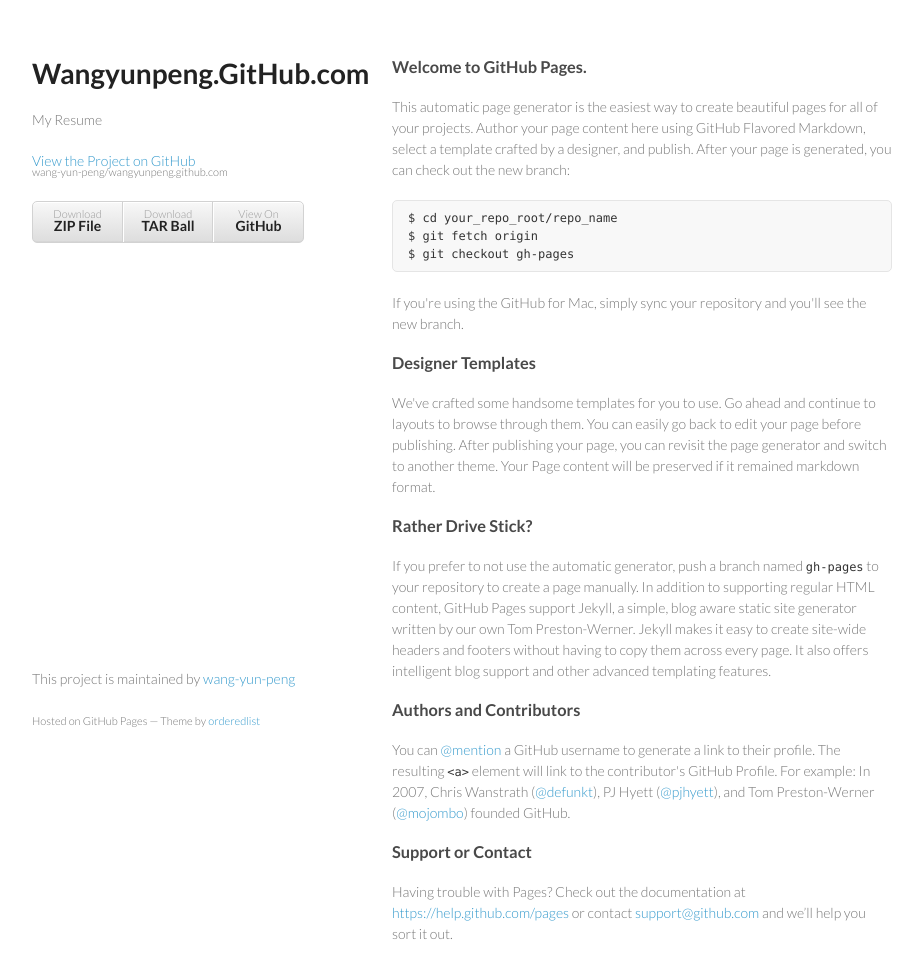
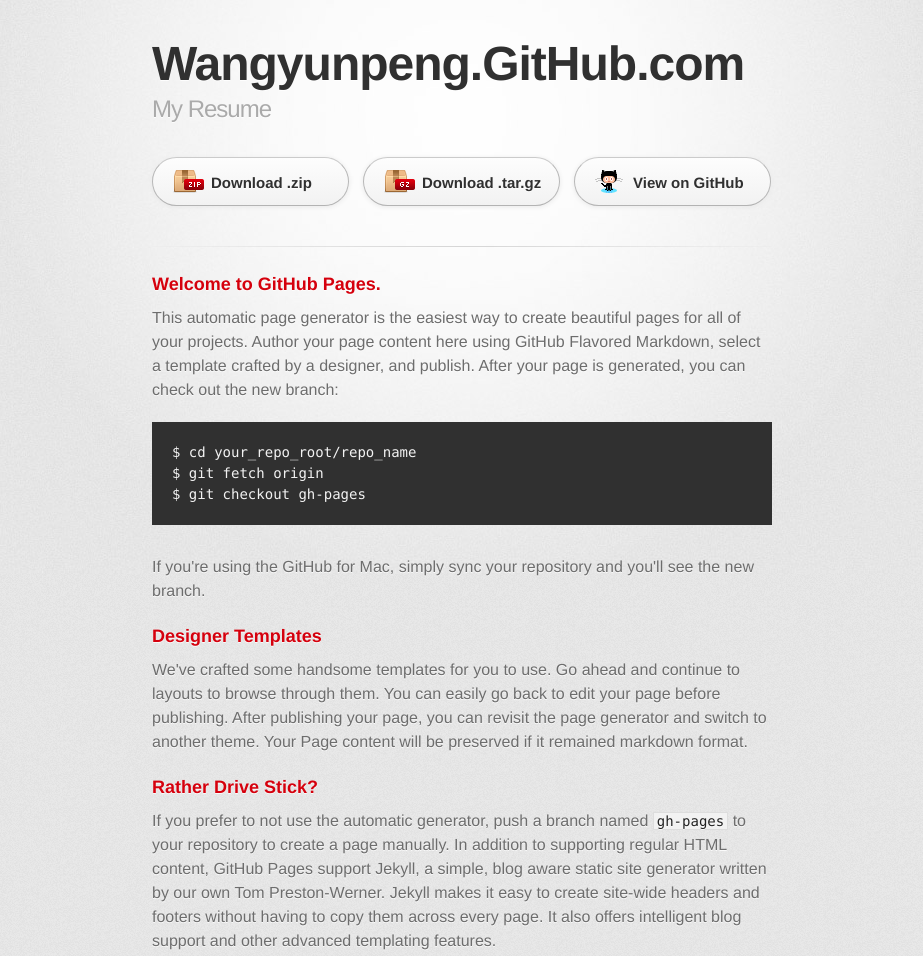
Before and after one commit to wang-yun-peng/wangyunpeng.github.com, a plain HTML site: page index.html in a window 1280 px wide. Shown: the top 956 px of the page, without its empty margins (178-1101 px from the left). Drawn offline with Linux system fonts and the light colour scheme; a web font is replaced by a local one.

```diff
--- a/index.html
+++ b/index.html
@@ -1,33 +1,36 @@
-<!doctype html>
+<!DOCTYPE html>
 <html>
   <head>
-    <meta charset="utf-8">
+    <meta charset='utf-8'>
     <meta http-equiv="X-UA-Compatible" content="chrome=1">
-    <title>Wangyunpeng.GitHub.com by wang-yun-peng</title>
-
-    <link rel="stylesheet" href="stylesheets/styles.css">
-    <link rel="stylesheet" href="stylesheets/pygment_trac.css">
-    <meta name="viewport" content="width=device-width, initial-scale=1, user-scalable=no">
+    <link href='https://fonts.googleapis.com/css?family=Chivo:900' rel='stylesheet' type='text/css'>
+    <link rel="stylesheet" type="text/css" href="stylesheets/stylesheet.css" media="screen">
+    <link rel="stylesheet" type="text/css" href="stylesheets/pygment_trac.css" media="screen">
+    <link rel="stylesheet" type="text/css" href="stylesheets/print.css" media="print">
     <!--[if lt IE 9]>
     <script src="//html5shiv.googlecode.com/svn/trunk/html5.js"></script>
     <![endif]-->
+    <title>Wangyunpeng.GitHub.com by wang-yun-peng</title>
   </head>
+
   <body>
-    <div class="wrapper">
+    <div id="container">
+      <div class="inner">
+
         <header>
           <h1>Wangyunpeng.GitHub.com</h1>
-        <p>My Resume</p>
+          <h2>My Resume</h2>
+        </header>
 
-        <p class="view"><a href="https://github.com/wang-yun-peng/wangyunpeng.github.com">View the Project on GitHub <small>wang-yun-peng/wangyunpeng.github.com</small></a></p>
+        <section id="downloads" class="clearfix">
+          <a href="https://github.com/wang-yun-peng/wangyunpeng.github.com/zipball/master" id="download-zip" class="button"><span>Download .zip</span></a>
+          <a href="https://github.com/wang-yun-peng/wangyunpeng.github.com/tarball/master" id="download-tar-gz" class="button"><span>Download .tar.gz</span></a>
+          <a href="https://github.com/wang-yun-peng/wangyunpeng.github.com" id="view-on-github" class="button"><span>View on GitHub</span></a>
+        </section>
 
+        <hr>
 
-        <ul>
-          <li><a href="https://github.com/wang-yun-peng/wangyunpeng.github.com/zipball/master">Download <strong>ZIP File</strong></a></li>
-          <li><a href="https://github.com/wang-yun-peng/wangyunpeng.github.com/tarball/master">Download <strong>TAR Ball</strong></a></li>
-          <li><a href="https://github.com/wang-yun-peng/wangyunpeng.github.com">View On <strong>GitHub</strong></a></li>
-        </ul>
-      </header>
-      <section>
+        <section id="main_content">
           <h3>
 <a id="welcome-to-github-pages" class="anchor" href="#welcome-to-github-pages" aria-hidden="true"><span class="octicon octicon-link"></span></a>Welcome to GitHub Pages.</h3>
 
@@ -60,12 +63,14 @@ $ git checkout gh-pages
 
 <p>Having trouble with Pages? Check out the documentation at <a href="https://help.github.com/pages">https://help.github.com/pages</a> or contact <a href="mailto:support@github.com">support@github.com</a> and we’ll help you sort it out.</p>
         </section>
+
         <footer>
-        <p>This project is maintained by <a href="https://github.com/wang-yun-peng">wang-yun-peng</a></p>
-        <p><small>Hosted on GitHub Pages &mdash; Theme by <a href="https://github.com/orderedlist">orderedlist</a></small></p>
+          Wangyunpeng.GitHub.com is maintained by <a href="https://github.com/wang-yun-peng">wang-yun-peng</a><br>
+          This page was generated by <a href="https://pages.github.com">GitHub Pages</a>. Tactile theme by <a href="https://twitter.com/jasonlong">Jason Long</a>.
         </footer>
+
+
       </div>
-    <script src="javascripts/scale.fix.js"></script>
-
+    </div>
   </body>
 </html>
--- /dev/null
+++ b/javascripts/main.js
@@ -0,0 +1 @@
+console.log('This would be the main JS file.');
--- /dev/null
+++ b/stylesheets/print.css
@@ -0,0 +1,228 @@
+html, body, div, span, applet, object, iframe,
+h1, h2, h3, h4, h5, h6, p, blockquote, pre,
+a, abbr, acronym, address, big, cite, code,
+del, dfn, em, img, ins, kbd, q, s, samp,
+small, strike, strong, sub, sup, tt, var,
+b, u, i, center,
+dl, dt, dd, ol, ul, li,
+fieldset, form, label, legend,
+table, caption, tbody, tfoot, thead, tr, th, td,
+article, aside, canvas, details, embed,
+figure, figcaption, footer, header, hgroup,
+menu, nav, output, ruby, section, summary,
+time, mark, audio, video {
+  padding: 0;
+  margin: 0;
+  font: inherit;
+  font-size: 100%;
+  vertical-align: baseline;
+  border: 0;
+}
+/* HTML5 display-role reset for older browsers */
+article, aside, details, figcaption, figure,
+footer, header, hgroup, menu, nav, section {
+  display: block;
+}
+body {
+  line-height: 1;
+}
+ol, ul {
+  list-style: none;
+}
+blockquote, q {
+  quotes: none;
+}
+blockquote:before, blockquote:after,
+q:before, q:after {
+  content: '';
+  content: none;
+}
+table {
+  border-spacing: 0;
+  border-collapse: collapse;
+}
+body {
+  font-family: 'Helvetica Neue', Helvetica, Arial, serif;
+  font-size: 13px;
+  line-height: 1.5;
+  color: #000;
+}
+
+a {
+  font-weight: bold;
+  color: #d5000d;
+}
+
+header {
+  padding-top: 35px;
+  padding-bottom: 10px;
+}
+
+header h1 {
+  font-size: 48px;
+  font-weight: bold;
+  line-height: 1.2;
+  color: #303030;
+  letter-spacing: -1px;
+}
+
+header h2 {
+  font-size: 24px;
+  font-weight: normal;
+  line-height: 1.3;
+  color: #aaa;
+  letter-spacing: -1px;
+}
+#downloads {
+  display: none;
+}
+#main_content {
+  padding-top: 20px;
+}
+
+code, pre {
+  margin-bottom: 30px;
+  font-family: Monaco, "Bitstream Vera Sans Mono", "Lucida Console", Terminal;
+  font-size: 12px;
+  color: #222;
+}
+
+code {
+  padding: 0 3px;
+}
+
+pre {
+  padding: 20px;
+  overflow: auto;
+  border: solid 1px #ddd;
+}
+pre code {
+  padding: 0;
+}
+
+ul, ol, dl {
+  margin-bottom: 20px;
+}
+
+
+/* COMMON STYLES */
+
+table {
+  width: 100%;
+  border: 1px solid #ebebeb;
+}
+
+th {
+  font-weight: 500;
+}
+
+td {
+  font-weight: 300;
+  text-align: center;
+  border: 1px solid #ebebeb;
+}
+
+form {
+  padding: 20px;
+  background: #f2f2f2;
+
+}
+
+
+/* GENERAL ELEMENT TYPE STYLES */
+
+h1 {
+  font-size: 2.8em;
+}
+
+h2 {
+  margin-bottom: 8px;
+  font-size: 22px;
+  font-weight: bold;
+  color: #303030;
+}
+
+h3 {
+  margin-bottom: 8px;
+  font-size: 18px;
+  font-weight: bold;
+  color: #d5000d;
+}
+
+h4 {
+  font-size: 16px;
+  font-weight: bold;
+  color: #303030;
+}
+
+h5 {
+  font-size: 1em;
+  color: #303030;
+}
+
+h6 {
+  font-size: .8em;
+  color: #303030;
+}
+
+p {
+  margin-bottom: 20px;
+  font-weight: 300;
+}
+
+a {
+  text-decoration: none;
+}
+
+p a {
+  font-weight: 400;
+}
+
+blockquote {
+  padding: 0 0 0 30px;
+  margin-bottom: 20px;
+  font-size: 1.6em;
+  border-left: 10px solid #e9e9e9;
+}
+
+ul li {
+  list-style-position: inside;
+  list-style: disc;
+  padding-left: 20px;
+}
+
+ol li {
+  list-style-position: inside;
+  list-style: decimal;
+  padding-left: 3px;
+}
+
+dl dd {
+  font-style: italic;
+  font-weight: 100;
+}
+
+footer {
+  padding-top: 20px;
+  padding-bottom: 30px;
+  margin-top: 40px;
+  font-size: 13px;
+  color: #aaa;
+}
+
+footer a {
+  color: #666;
+}
+
+/* MISC */
+.clearfix:after {
+  display: block;
+  height: 0;
+  clear: both;
+  visibility: hidden;
+  content: '.';
+}
+
+.clearfix {display: inline-block;}
+* html .clearfix {height: 1%;}
+.clearfix {display: block;}
--- /dev/null
+++ b/stylesheets/stylesheet.css
@@ -0,0 +1,373 @@
+/* http://meyerweb.com/eric/tools/css/reset/
+   v2.0 | 20110126
+   License: none (public domain)
+*/
+html, body, div, span, applet, object, iframe,
+h1, h2, h3, h4, h5, h6, p, blockquote, pre,
+a, abbr, acronym, address, big, cite, code,
+del, dfn, em, img, ins, kbd, q, s, samp,
+small, strike, strong, sub, sup, tt, var,
+b, u, i, center,
+dl, dt, dd, ol, ul, li,
+fieldset, form, label, legend,
+table, caption, tbody, tfoot, thead, tr, th, td,
+article, aside, canvas, details, embed,
+figure, figcaption, footer, header, hgroup,
+menu, nav, output, ruby, section, summary,
+time, mark, audio, video {
+	padding: 0;
+	margin: 0;
+	font: inherit;
+	font-size: 100%;
+	vertical-align: baseline;
+	border: 0;
+}
+/* HTML5 display-role reset for older browsers */
+article, aside, details, figcaption, figure,
+footer, header, hgroup, menu, nav, section {
+	display: block;
+}
+body {
+	line-height: 1;
+}
+ol, ul {
+	list-style: none;
+}
+blockquote, q {
+	quotes: none;
+}
+blockquote:before, blockquote:after,
+q:before, q:after {
+	content: '';
+	content: none;
+}
+table {
+	border-spacing: 0;
+	border-collapse: collapse;
+}
+
+/* LAYOUT STYLES */
+body {
+  font-family: 'Helvetica Neue', Helvetica, Arial, serif;
+  font-size: 1em;
+  line-height: 1.5;
+  color: #6d6d6d;
+  text-shadow: 0 1px 0 rgba(255, 255, 255, 0.8);
+  background: #e7e7e7 url(../images/body-bg.png) 0 0 repeat;
+}
+
+a {
+  color: #d5000d;
+}
+a:hover {
+  color: #c5000c;
+}
+
+header {
+  padding-top: 35px;
+  padding-bottom: 25px;
+}
+
+header h1 {
+  font-family: 'Chivo', 'Helvetica Neue', Helvetica, Arial, serif;
+  font-size: 48px; font-weight: 900;
+  line-height: 1.2;
+  color: #303030;
+  letter-spacing: -1px;
+}
+
+header h2 {
+  font-size: 24px;
+  font-weight: normal;
+  line-height: 1.3;
+  color: #aaa;
+  letter-spacing: -1px;
+}
+
+#container {
+  min-height: 595px;
+  background: transparent url(../images/highlight-bg.jpg) 50% 0 no-repeat;
+}
+
+.inner {
+  width: 620px;
+  margin: 0 auto;
+}
+
+#container .inner img {
+  max-width: 100%;
+}
+
+#downloads {
+  margin-bottom: 40px;
+}
+
+a.button {
+  display: block;
+  float: left;
+  width: 179px;
+  padding: 12px 8px 12px 8px;
+  margin-right: 14px;
+  font-size: 15px;
+  font-weight: bold;
+  line-height: 25px;
+  color: #303030;
+  background: #fdfdfd; /* Old browsers */
+  background: -moz-linear-gradient(top,  #fdfdfd 0%, #f2f2f2 100%); /* FF3.6+ */
+  background: -webkit-gradient(linear, left top, left bottom, color-stop(0%,#fdfdfd), color-stop(100%,#f2f2f2)); /* Chrome,Safari4+ */
+  background: -webkit-linear-gradient(top,  #fdfdfd 0%,#f2f2f2 100%); /* Chrome10+,Safari5.1+ */
+  background: -o-linear-gradient(top,  #fdfdfd 0%,#f2f2f2 100%); /* Opera 11.10+ */
+  background: -ms-linear-gradient(top,  #fdfdfd 0%,#f2f2f2 100%); /* IE10+ */
+  background: linear-gradient(top,  #fdfdfd 0%,#f2f2f2 100%); /* W3C */
+  filter: progid:DXImageTransform.Microsoft.gradient( startColorstr='#fdfdfd', endColorstr='#f2f2f2',GradientType=0 ); /* IE6-9 */
+  border-top: solid 1px #cbcbcb;
+  border-right: solid 1px #b7b7b7;
+  border-bottom: solid 1px #b3b3b3;
+  border-left: solid 1px #b7b7b7;
+  border-radius: 30px;
+  -webkit-box-shadow: 10px 10px 5px #888;
+  -moz-box-shadow: 10px 10px 5px #888;
+  box-shadow: 0px 1px 5px #e8e8e8;
+  -moz-border-radius: 30px;
+  -webkit-border-radius: 30px;
+}
+a.button:hover {
+  background: #fafafa; /* Old browsers */
+  background: -moz-linear-gradient(top,  #fdfdfd 0%, #f6f6f6 100%); /* FF3.6+ */
+  background: -webkit-gradient(linear, left top, left bottom, color-stop(0%,#fdfdfd), color-stop(100%,#f6f6f6)); /* Chrome,Safari4+ */
+  background: -webkit-linear-gradient(top,  #fdfdfd 0%,#f6f6f6 100%); /* Chrome10+,Safari5.1+ */
+  background: -o-linear-gradient(top,  #fdfdfd 0%,#f6f6f6 100%); /* Opera 11.10+ */
+  background: -ms-linear-gradient(top,  #fdfdfd 0%,#f6f6f6 100%); /* IE10+ */
+  background: linear-gradient(top,  #fdfdfd 0%,#f6f6f6, 100%); /* W3C */
+  filter: progid:DXImageTransform.Microsoft.gradient( startColorstr='#fdfdfd', endColorstr='#f6f6f6',GradientType=0 ); /* IE6-9 */
+  border-top: solid 1px #b7b7b7;
+  border-right: solid 1px #b3b3b3;
+  border-bottom: solid 1px #b3b3b3;
+  border-left: solid 1px #b3b3b3;
+}
+
+a.button span {
+  display: block;
+  height: 23px;
+  padding-left: 50px;
+}
+
+#download-zip span {
+  background: transparent url(../images/zip-icon.png) 12px 50% no-repeat;
+}
+#download-tar-gz span {
+  background: transparent url(../images/tar-gz-icon.png) 12px 50% no-repeat;
+}
+#view-on-github span {
+  background: transparent url(../images/octocat-icon.png) 12px 50% no-repeat;
+}
+#view-on-github {
+  margin-right: 0;
+}
+
+code, pre {
+  margin-bottom: 30px;
+  font-family: Monaco, "Bitstream Vera Sans Mono", "Lucida Console", Terminal;
+  font-size: 14px;
+  color: #222;
+}
+
+code {
+  padding: 0 3px;
+  background-color: #f2f2f2;
+  border: solid 1px #ddd;
+}
+
+pre {
+  padding: 20px;
+  overflow: auto;
+  color: #f2f2f2;
+  text-shadow: none;
+  background: #303030;
+}
+pre code {
+  padding: 0;
+  color: #f2f2f2;
+  background-color: #303030;
+  border: none;
+}
+
+ul, ol, dl {
+  margin-bottom: 20px;
+}
+
+
+/* COMMON STYLES */
+
+hr {
+  height: 1px;
+  padding-bottom: 1em;
+  margin-top: 1em;
+  line-height: 1px;
+  background: transparent url('../images/hr.png') 50% 0 no-repeat;
+  border: none;
+}
+
+strong {
+  font-weight: bold;
+}
+
+em {
+  font-style: italic;
+}
+
+table {
+  width: 100%;
+  border: 1px solid #ebebeb;
+}
+
+th {
+  font-weight: 500;
+}
+
+td {
+  font-weight: 300;
+  text-align: center;
+  border: 1px solid #ebebeb;
+}
+
+form {
+  padding: 20px;
+  background: #f2f2f2;
+
+}
+
+
+/* GENERAL ELEMENT TYPE STYLES */
+
+h1 {
+  font-size: 32px;
+}
+
+h2 {
+  margin-bottom: 8px;
+  font-size: 22px;
+  font-weight: bold;
+  color: #303030;
+}
+
+h3 {
+  margin-bottom: 8px;
+  font-size: 18px;
+  font-weight: bold;
+  color: #d5000d;
+}
+
+h4 {
+  font-size: 16px;
+  font-weight: bold;
+  color: #303030;
+}
+
+h5 {
+  font-size: 1em;
+  color: #303030;
+}
+
+h6 {
+  font-size: .8em;
+  color: #303030;
+}
+
+p {
+  margin-bottom: 20px;
+  font-weight: 300;
+}
+
+a {
+  text-decoration: none;
+}
+
+p a {
+  font-weight: 400;
+}
+
+blockquote {
+  padding: 0 0 0 30px;
+  margin-bottom: 20px;
+  font-size: 1.6em;
+  border-left: 10px solid #e9e9e9;
+}
+
+ul li {
+  list-style-position: inside;
+  list-style: disc;
+  padding-left: 20px;
+}
+
+ol li {
+  list-style-position: inside;
+  list-style: decimal;
+  padding-left: 3px;
+}
+
+dl dt {
+  color: #303030;
+}
+
+footer {
+  padding-top: 20px;
+  padding-bottom: 30px;
+  margin-top: 40px;
+  font-size: 13px;
+  color: #aaa;
+  background: transparent url('../images/hr.png') 0 0 no-repeat;
+}
+
+footer a {
+  color: #666;
+}
+footer a:hover {
+  color: #444;
+}
+
+/* MISC */
+.clearfix:after {
+  display: block;
+  height: 0;
+  clear: both;
+  visibility: hidden;
+  content: '.';
+}
+
+.clearfix {display: inline-block;}
+* html .clearfix {height: 1%;}
+.clearfix {display: block;}
+
+/* #Media Queries
+================================================== */
+
+/* Smaller than standard 960 (devices and browsers) */
+@media only screen and (max-width: 959px) { }
+
+/* Tablet Portrait size to standard 960 (devices and browsers) */
+@media only screen and (min-width: 768px) and (max-width: 959px) { }
+
+/* All Mobile Sizes (devices and browser) */
+@media only screen and (max-width: 767px) {
+  header {
+    padding-top: 10px;
+    padding-bottom: 10px;
+  }
+  #downloads {
+    margin-bottom: 25px;
+  }
+  #download-zip, #download-tar-gz {
+    display: none;
+  }
+  .inner {
+    width: 94%;
+    margin: 0 auto;
+  }
+}
+
+/* Mobile Landscape Size to Tablet Portrait (devices and browsers) */
+@media only screen and (min-width: 480px) and (max-width: 767px) { }
+
+/* Mobile Portrait Size to Mobile Landscape Size (devices and browsers) */
+@media only screen and (max-width: 479px) { }
```
Also changed, not shown: images/body-bg.png (added), images/highlight-bg.jpg (added), images/hr.png (added), images/octocat-icon.png (added), images/tar-gz-icon.png (added), images/zip-icon.png (added). Lines whose indentation alone changed are shown as unchanged.
